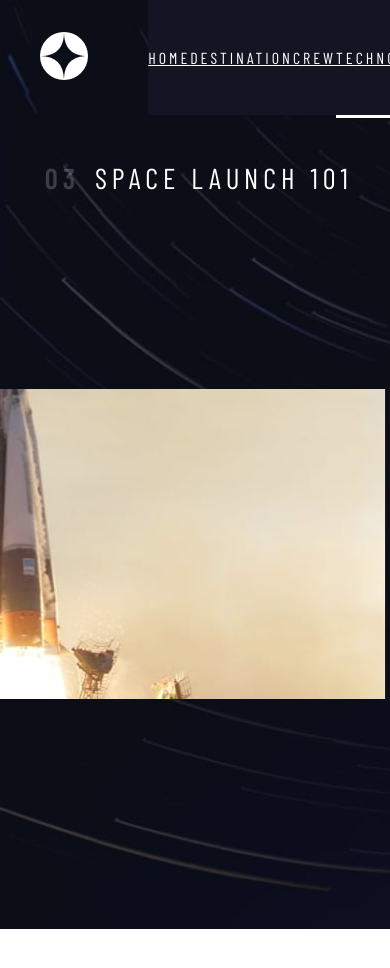
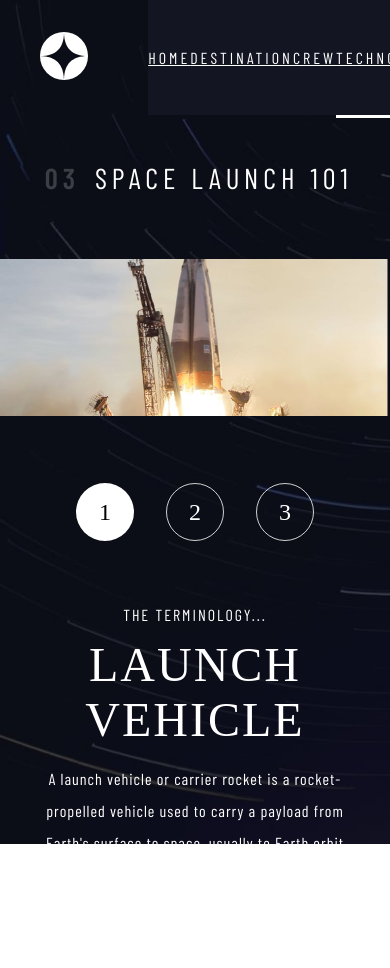
Before and after one commit to subhajitroycode/space-tourism-website, a React (Vite) app: page /technology in a window 390 px wide. Shown: the top 968 px of the page. Before the commit the page ends 929 px from the top, so only its background shows below. Built offline with nearby package versions, Linux system fonts and the light colour scheme; a web font is replaced by a local one.

Commit message:
technology page is responsive now

```diff
--- a/src/index.css
+++ b/src/index.css
@@ -513,6 +513,44 @@ hr {
     bottom: 0;
     width: 100%;
   }
+
+  .technology-container {
+    background-image: url("./assets/technology/background-technology-tablet.jpg");
+    height: 100vh;
+  }
+
+  .technology-content {
+    flex-direction: column-reverse;
+    margin-top: 4rem;
+    gap: 4rem;
+  }
+
+  .technology-content-container {
+    flex-direction: column;
+    width: auto;
+    align-items: center;
+  }
+
+  .technology-navigation-container {
+    flex-direction: row;
+  }
+
+  .technology-content-info {
+    text-align: center;
+  }
+
+  .technology-content-info p {
+    width: 80%;
+    margin: 0 auto;
+  }
+
+  .technology-image-container {
+    width: 100%;
+  }
+
+  .technology-image-container img {
+    width: 100%;
+  }
 }
 
 @media screen and (max-width: 768px) {
--- a/src/pages/Technology.jsx
+++ b/src/pages/Technology.jsx
@@ -37,7 +37,7 @@ const Technology = () => {
             <p>{technology[activeIndex].description}</p>
           </div>
         </div>
-        <div className="technoly-image-container">
+        <div className="technology-image-container">
           <picture>
             <source
               media="(max-width: 1100px)"
```
